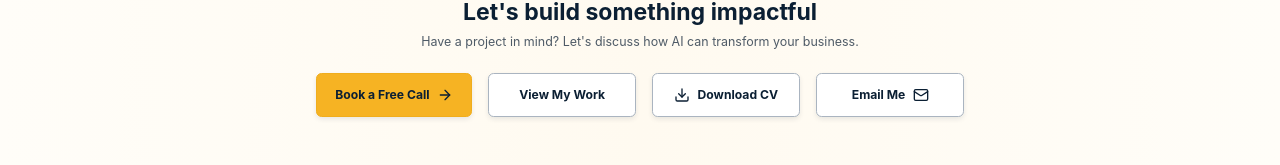
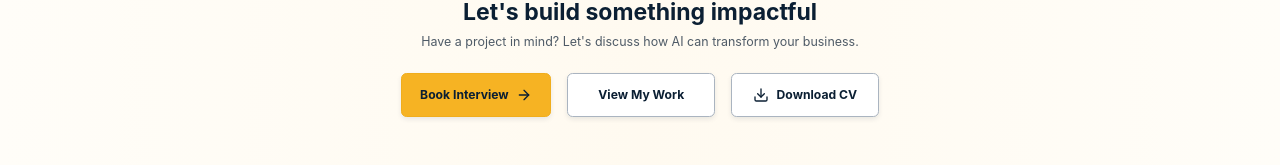
Before and after one commit to Srujan-DiagonalMatrix/srk, a React (Vite) app: page / in a window 1280 px wide. Shown: the part 4103-4268 px from the top of the page. Built offline with nearby package versions, Linux system fonts and the light colour scheme.

Commit message:
Refine contact callout actions

```diff
--- a/src/components/ContactCallout.tsx
+++ b/src/components/ContactCallout.tsx
@@ -1,4 +1,4 @@
-import { ArrowRight, Download, Mail } from 'lucide-react'
+import { ArrowRight, Download } from 'lucide-react'
 import { ActionLink } from './ActionLink'
 
 export function ContactCallout() {
@@ -9,8 +9,8 @@ export function ContactCallout() {
         <p>Have a project in mind? Let&apos;s discuss how AI can transform your business.</p>
 
         <div className="contact-callout__actions" aria-label="Contact and portfolio actions">
-          <ActionLink className="contact-callout__action contact-callout__action--primary" href="mailto:hello@srujan.dev?subject=Free%20AI%20project%20consultation">
-            Book a Free Call <ArrowRight aria-hidden="true" />
+          <ActionLink className="contact-callout__action contact-callout__action--primary" href="mailto:hello@srujan.dev?subject=Interview%20request">
+            Book Interview <ArrowRight aria-hidden="true" />
           </ActionLink>
           <ActionLink className="contact-callout__action" href="#portfolio">
             View My Work
@@ -18,9 +18,6 @@ export function ContactCallout() {
           <a className="contact-callout__action" href="/srujan-cv.pdf" download>
             <Download aria-hidden="true" /> Download CV
           </a>
-          <ActionLink className="contact-callout__action" href="mailto:hello@srujan.dev">
-            Email Me <Mail aria-hidden="true" />
-          </ActionLink>
         </div>
       </div>
     </section>
```
